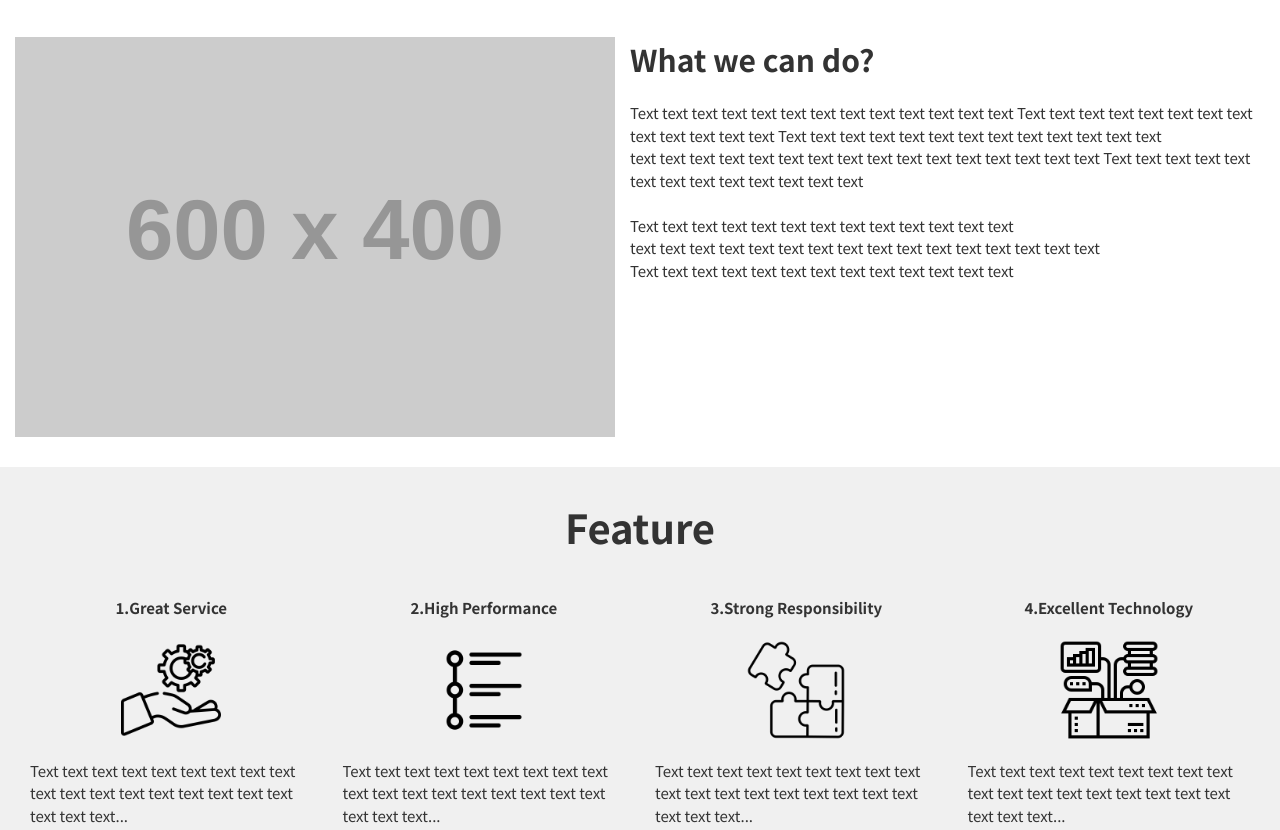
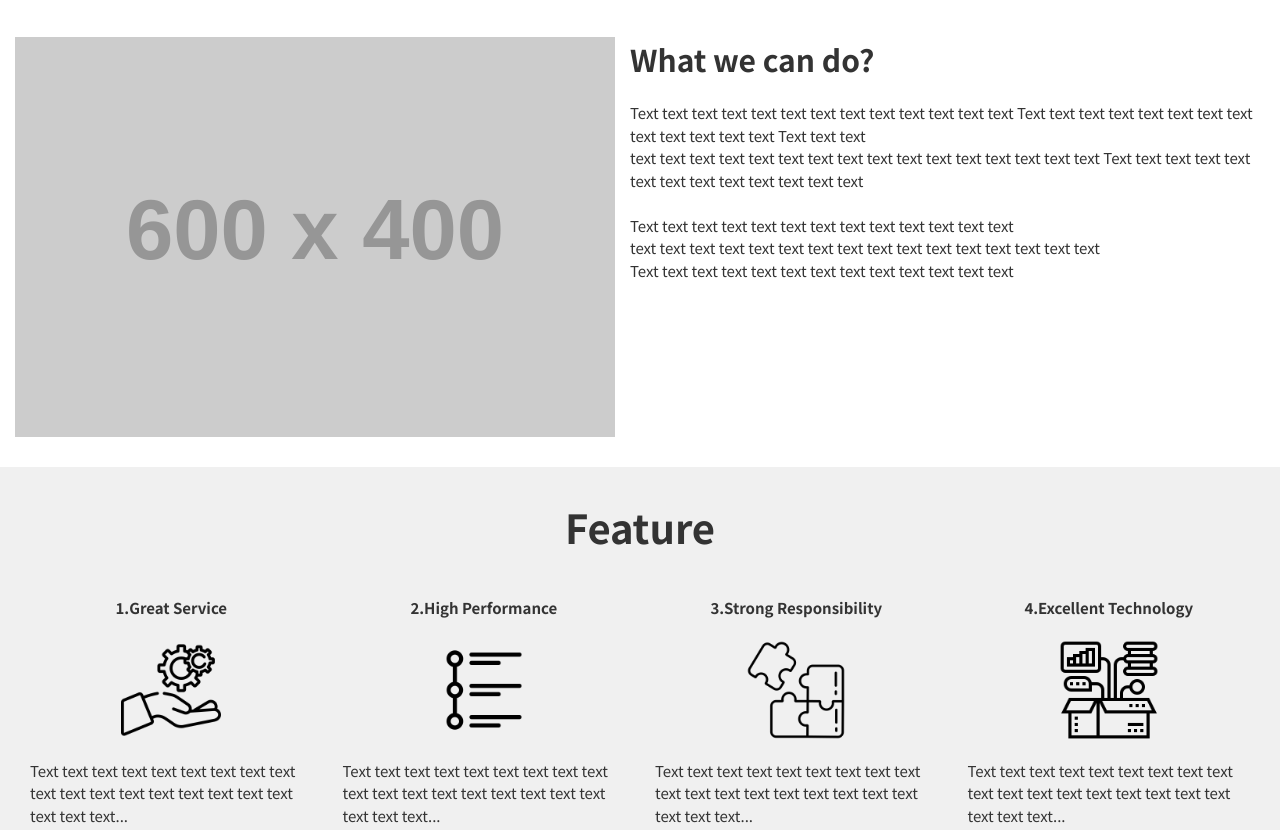
Before and after one commit to Some558/website, a plain HTML site: page index.html in a window 1280 px wide. Shown: the part 893-1723 px from the top of the page. Drawn offline with Linux system fonts and the light colour scheme; placeholder pictures from the web are drawn by us.

Commit message:
no message

```diff
--- a/assets/css/style.css
+++ b/assets/css/style.css
@@ -411,6 +411,7 @@ faq
         margin-right: 15px;
         white-space: nowrap;
     }
+}
 
 /*
 form
@@ -507,6 +508,7 @@ footer
     text-align: center;
     padding: 10px;
 }
+
 @media screen and (max-width: 768px){
     .footer-map {
         padding: 15px;
--- a/index.html
+++ b/index.html
@@ -61,7 +61,6 @@
         </nav>
     </header>
 
-
     <section class="section">
         <h1 class="section-headline">About</h1>
         <figure class="about">
@@ -69,7 +68,7 @@
             <figcaption class="about-caption">
                 <h2 class="about-headline">What we can do?</h2>
                 <p class="about-description">
-                    Text text text text text text text text text text text text text Text text text text text text text text text text text text text Text text text text text text text text text text text text text<br/>
+                    Text text text text text text text text text text text text text Text text text text text text text text text text text text text Text text text <br/>
                     text text text text text text text text text text text text text text text text Text text text text text text text text text text text text text<br/>
                     <br/>
                     Text text text text text text text text text text text text text<br/>
```
